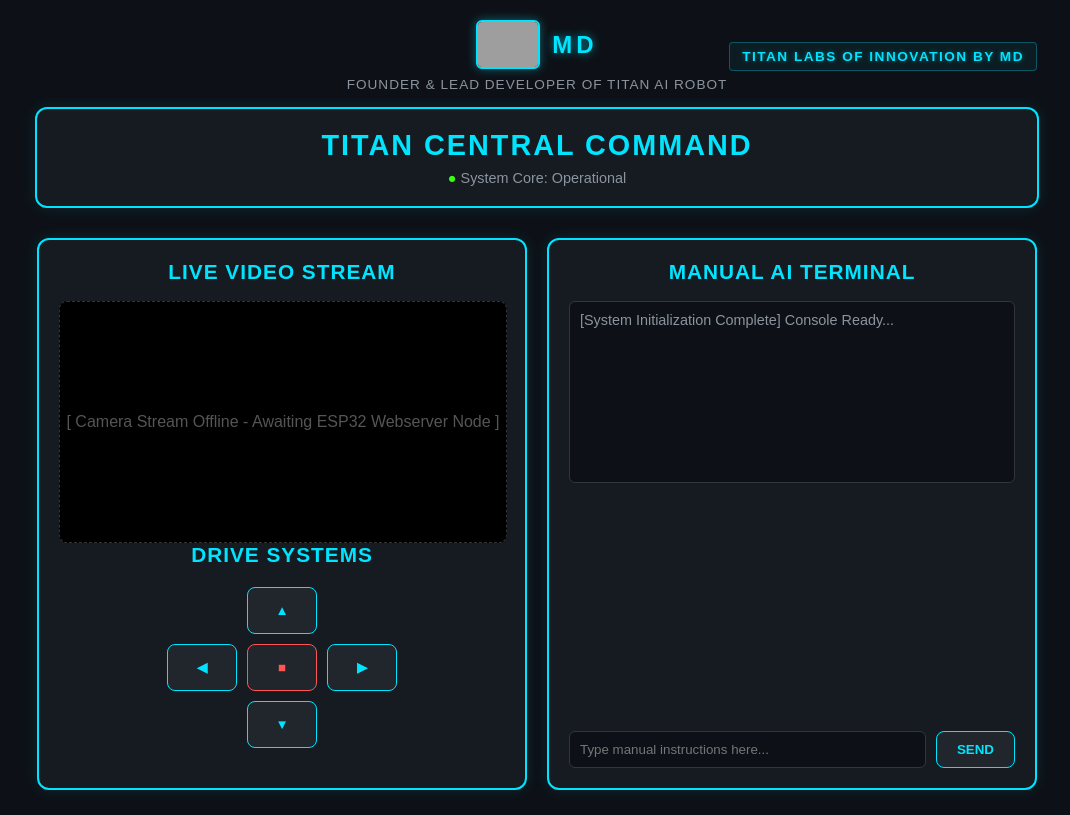
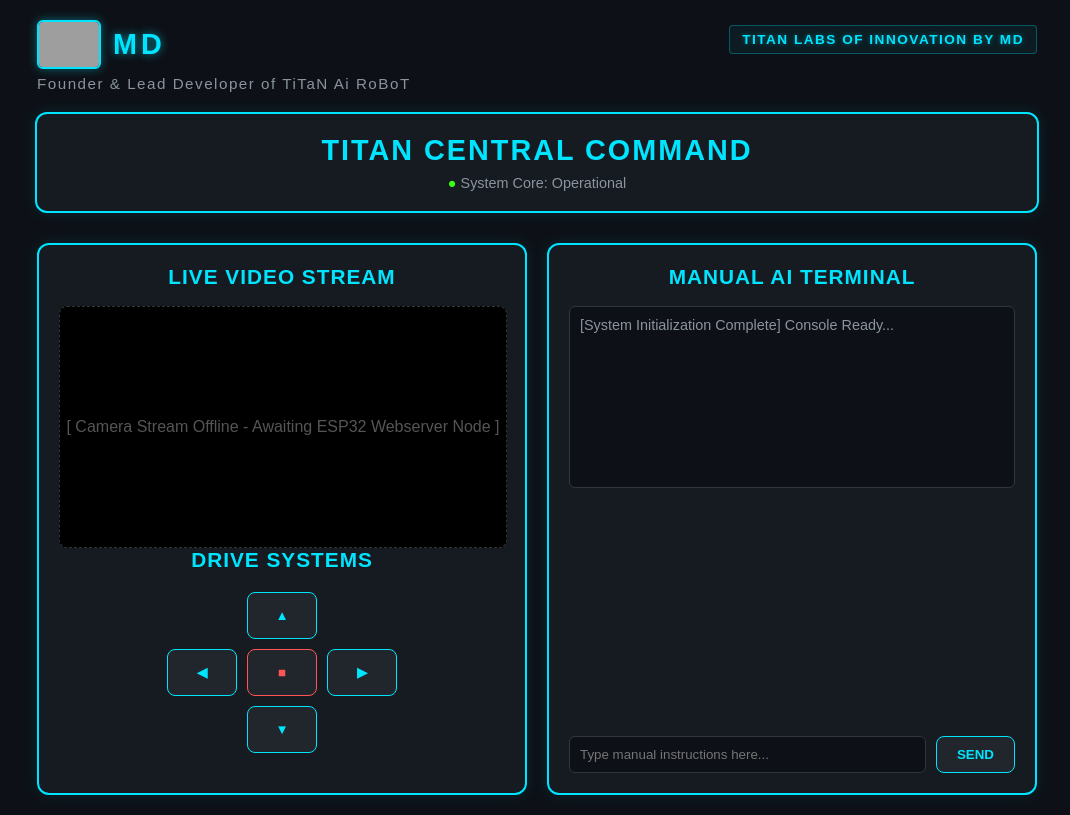
Before and after one commit to mdcreation1708-del/titan-ai-robot, a Python web app: template templates/index.html in a window 1280 px wide. Shown: the whole page, without its empty margins (103-1173 px from the left). Before the commit the page ends 790 px from the top, so only its background shows below. Run offline with Jinja, Linux system fonts and the light colour scheme; the template is opened without the code that fills it, so the values that code supplies are empty; grey boxes are pictures that could not be loaded.

Commit message:
Update index.html

```diff
--- a/templates/index.html
+++ b/templates/index.html
@@ -4,8 +4,7 @@
     <meta charset="UTF-8">
     <meta name="viewport" content="width=device-width, initial-scale=1.0">
     <title>TITAN AI - Main Dashboard</title>
-    <!-- Tab Icon: Tries direct local path to match templates/static folder -->
-    <link rel="icon" type="image/png" href="static/logo.png">
+    <link rel="icon" type="image/x-icon" href="/favicon.ico">
     <style>
         body {
             background-color: #0d1117;
@@ -19,24 +18,24 @@
             position: relative;
         }
 
-        /* Top Layout Header Wrapper */
+        /* Top Layout Area */
         .top-header-wrapper {
-            display: grid;
-            grid-template-columns: 1fr auto 1fr;
-            align-items: center;
             width: 90%;
             max-width: 1000px;
-            margin-bottom: 15px;
+            margin-bottom: 20px;
+            position: relative;
+            display: flex;
+            justify-content: space-between;
+            align-items: flex-start;
         }
 
-        /* Center: MD Brand Name + Title Block Stacked */
-        .md-center-badge {
-            grid-column: 2;
+        /* Left Stack: Logo, Name, and Title shifted to the top-left corner */
+        .md-left-badge {
             display: flex;
             flex-direction: column;
-            align-items: center;
-            text-align: center;
-            gap: 4px;
+            align-items: flex-start;
+            text-align: left;
+            gap: 6px;
         }
         .md-logo-row {
             display: flex;
@@ -53,24 +52,23 @@
         }
         .md-brand-text {
             color: #00e5ff;
-            font-size: 1.5rem;
+            font-size: 1.8rem;
             font-weight: bold;
             letter-spacing: 4px;
             text-shadow: 0 0 8px rgba(0, 229, 255, 0.6);
         }
         .md-subtitle-text {
             color: #8b949e;
-            font-size: 0.85rem;
-            letter-spacing: 1px;
-            margin-top: 4px;
-            text-transform: uppercase;
+            font-size: 0.95rem;
+            letter-spacing: 1.5px;
+            font-weight: 500;
         }
 
-        /* Right Side: Labs Notice Pinned to Corner */
+        /* Top Right Corner Placement */
         .labs-badge-container {
-            grid-column: 3;
             display: flex;
             justify-content: flex-end;
+            margin-top: 5px;
         }
         .labs-badge {
             color: #00e5ff;
@@ -108,21 +106,15 @@
 </head>
 <body>
 
-    <!-- Main Header Alignment Layer -->
     <div class="top-header-wrapper">
-        <div></div>
-
-        <!-- Center Block: MD Name + Subheader Line Directly Below It -->
-        <div class="md-center-badge">
+        <div class="md-left-badge">
             <div class="md-logo-row">
-                <!-- Image source points exactly to your nested static folder path -->
                 <img class="md-logo-img" src="static/logo.png" alt="MD">
                 <span class="md-brand-text">MD</span>
             </div>
             <div class="md-subtitle-text">Founder & Lead Developer of TiTaN Ai RoBoT</div>
         </div>
 
-        <!-- Top Right Corner: Innovation Tag -->
         <div class="labs-badge-container">
             <div class="labs-badge">
                 TiTan Labs of Innovation BY MD
@@ -130,14 +122,12 @@
         </div>
     </div>
 
-    <!-- Central Command Console Panel -->
     <div class="panel" style="width: 90%; max-width: 960px; margin-bottom: 20px;">
         <h1 style="color:#00e5ff; margin:0; font-size:1.8rem; letter-spacing:2px;">TITAN CENTRAL COMMAND</h1>
         <p style="margin:8px 0 0 0; color:#8b949e; font-size: 0.9rem;"><span style="color:#39ff14;">●</span> System Core: Operational</p>
     </div>
 
     <div class="grid-container">
-        <!-- Left Side Panel: Video Stream & Drive Buttons -->
         <div class="panel">
             <h2>LIVE VIDEO STREAM</h2>
             <div class="stream-window">
@@ -158,7 +148,6 @@
             </div>
         </div>
 
-        <!-- Right Side Panel: AI Text Terminal Interface -->
         <div class="panel" style="display:flex; flex-direction:column; justify-content:space-between;">
             <div>
                 <h2>MANUAL AI TERMINAL</h2>
```
